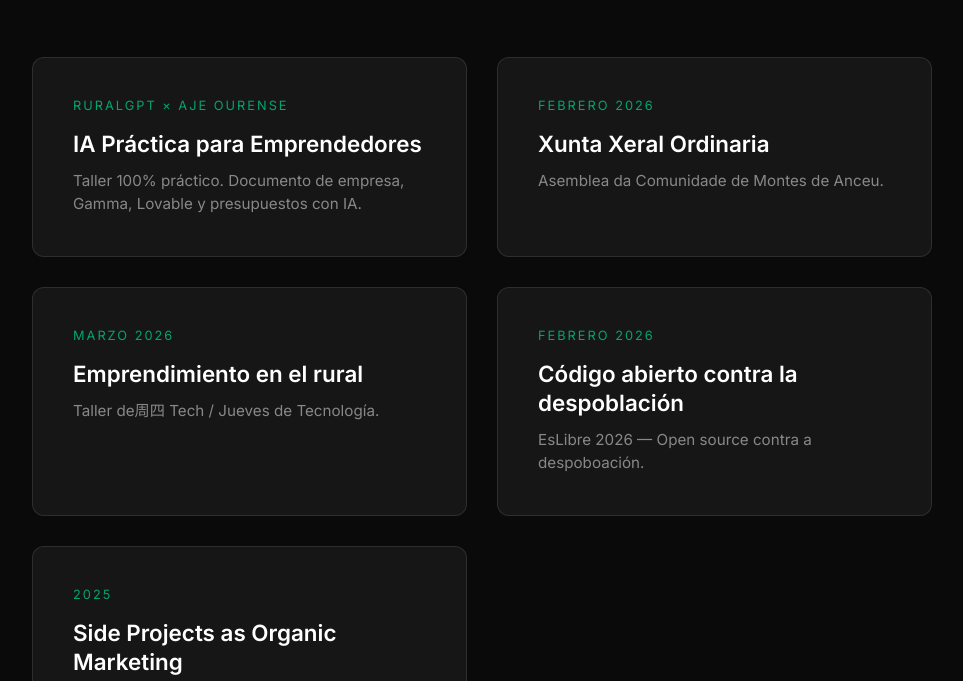
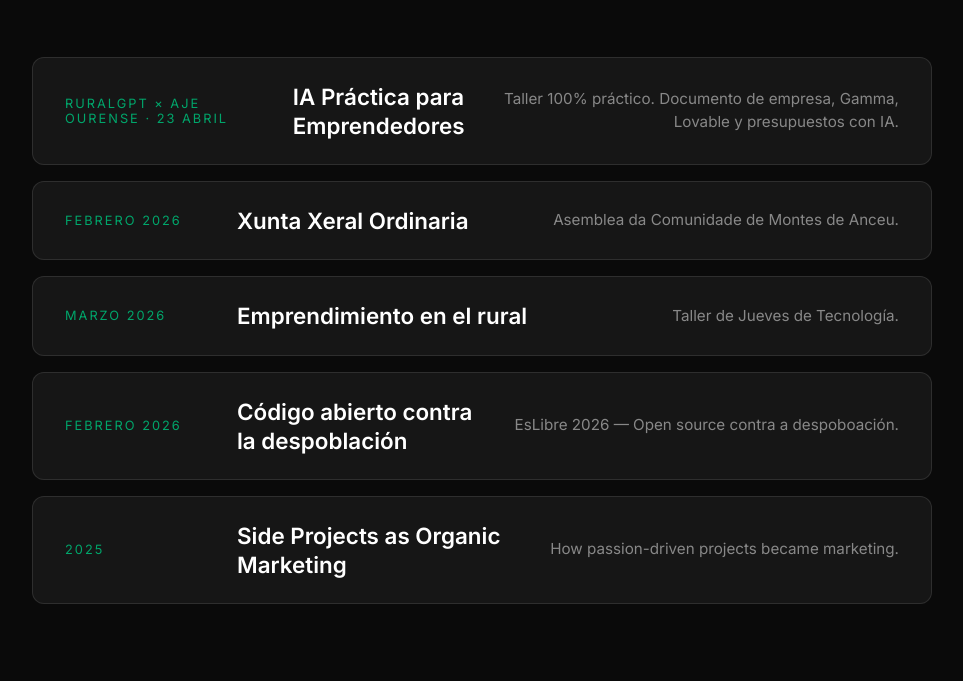
Before and after one commit to ruralhackers/presentations, a plain HTML site: page index.html in a window 1280 px wide. Shown: the part 112-793 px from the top of the page, without its empty margins (158-1121 px from the left). Drawn offline with Linux system fonts and the light colour scheme.

Commit message:
feat: horizontal cards layout for presentations list

```diff
--- a/index.html
+++ b/index.html
@@ -40,6 +40,36 @@
             gap: 30px;
             max-width: 900px;
             width: 100%;
+        }
+
+        .presentations.horizontal {
+            display: flex;
+            flex-direction: column;
+            gap: 16px;
+            max-width: 100%;
+        }
+
+        .presentations.horizontal .card {
+            display: flex;
+            align-items: center;
+            padding: 24px 32px;
+            gap: 32px;
+        }
+
+        .presentations.horizontal .card .tag {
+            margin-bottom: 0;
+            min-width: 140px;
+        }
+
+        .presentations.horizontal .card h2 {
+            margin-bottom: 0;
+            flex: 1;
+        }
+
+        .presentations.horizontal .card p {
+            margin-bottom: 0;
+            min-width: 200px;
+            text-align: right;
         }
 
         .card {
@@ -122,9 +152,9 @@
     <h1>Presentations</h1>
 
     <div style="max-width:900px;width:100%;">
-        <div class="presentations">
+        <div class="presentations horizontal">
             <a href="ia-2026-04-23-aje-ourense/index.html" class="card">
-                <div class="tag">RuralGPT × AJE Ourense</div>
+                <div class="tag">RuralGPT × AJE Ourense · 23 Abril</div>
                 <h2>IA Práctica para Emprendedores</h2>
                 <p>Taller 100% práctico. Documento de empresa, Gamma, Lovable y presupuestos con IA.</p>
             </a>
@@ -138,7 +168,7 @@
             <a href="jueves-tech-marzo-2026/slides.html" class="card">
                 <div class="tag">Marzo 2026</div>
                 <h2>Emprendimiento en el rural</h2>
-                <p>Taller de周四 Tech / Jueves de Tecnología.</p>
+                <p>Taller de Jueves de Tecnología.</p>
             </a>
 
             <a href="eslibre-2026/index.html" class="card">
```
